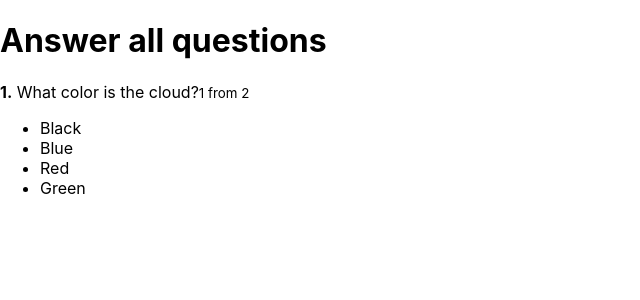
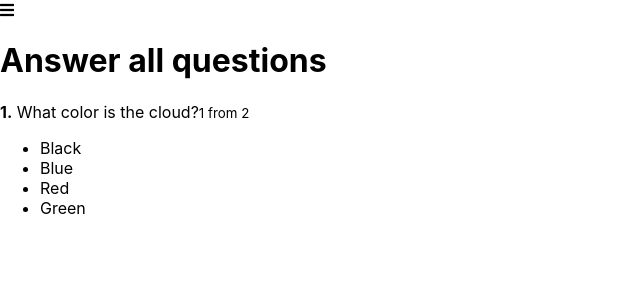
Before and after one commit to trofuk/react-quiz, a React app: page / in a window 1280 px wide. Shown: the top 300 px of the page, without its empty margins (0-640 px from the left). Built offline with nearby package versions, Linux system fonts and the light colour scheme.

Commit message:
Menu toggle button

```diff
--- /dev/null
+++ b/src/components/Navigation/MenuToggle/MenuToggle.css
@@ -0,0 +1,18 @@
+.MenuToggle {
+    position: fixed;
+    top: 40px;
+    left: 40px;
+    font-size: 20px;
+    cursor: pointer;
+    color: #fff;
+    transition: opacity, left .22s ease-in;
+    z-index: 100;
+}
+
+.MenuToggle:hover {
+    opacity: .7;
+}
+
+.MenuToggle.open {
+    left: 320px;
+}
--- /dev/null
+++ b/src/components/Navigation/MenuToggle/MenuToggle.js
@@ -0,0 +1,25 @@
+import React from 'react'
+import classes from './MenuToggle.css'
+
+const  MenuToggle = props => {
+    const cls = [
+        classes.MenuToggle,
+        'fa'
+    ]
+
+    if (props.isOpen) {
+        cls.push('fa-times')
+        cls.push(classes.open)
+    } else {
+        cls.push('fa-bars')
+    }
+
+    return (
+        <i
+            className={cls.join(' ')}
+            onClick={props.onToggle}
+        />
+    )
+}
+
+export default MenuToggle
--- a/src/hoc/Layout/Layout.js
+++ b/src/hoc/Layout/Layout.js
@@ -1,11 +1,28 @@
 import React, {Component} from 'react'
 import classes from './Layout.css'
+import MenuToggle from '../../components/Navigation/MenuToggle/MenuToggle'
 
 
 class Layout extends Component {
+
+  state = {
+      menu: false
+  }
+
+  toggleMenuHandler = () => {
+      this.setState({
+          menu: !this.state.menu
+      })
+  }
+
   render() {
       return (
           <div className={classes.Layout}>
+
+              <MenuToggle
+                onToggle={this.toggleMenuHandler}
+                isOpen={this.state.menu}
+              />
               <main>
                   { this.props.children }
               </main>
```
